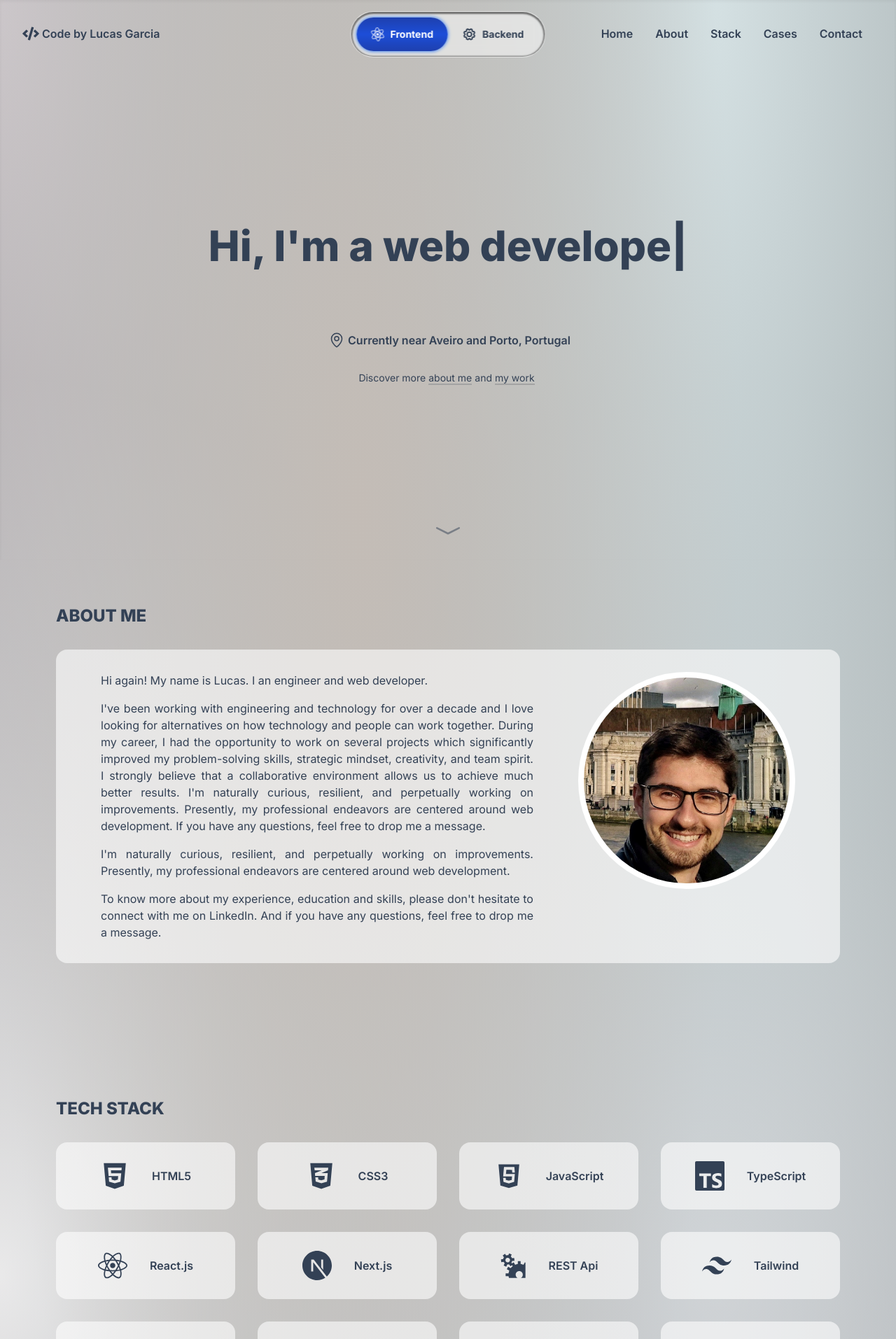
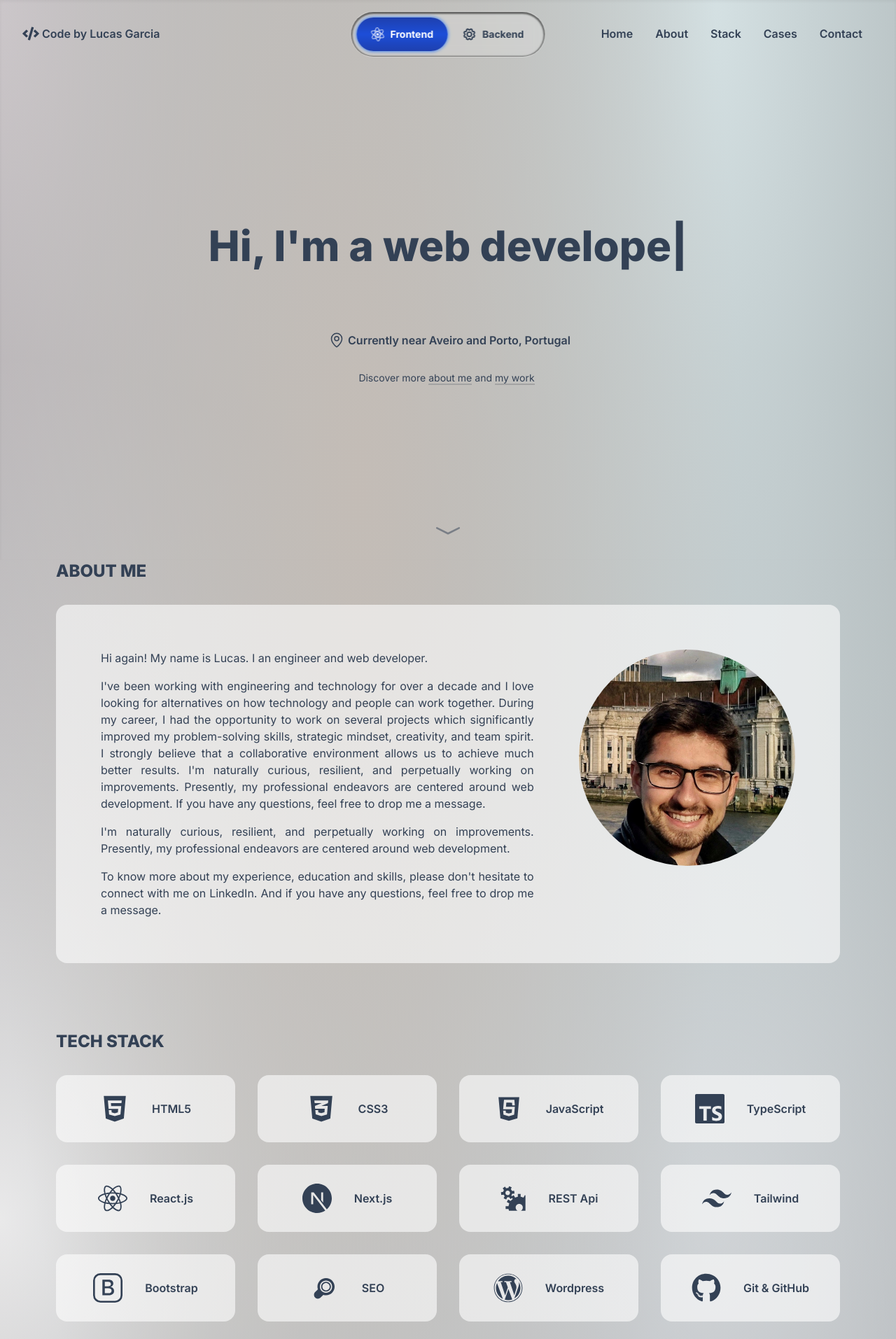
Before and after one commit to garcialucasm/lucasgarcia.work, a Next.js app in the folder lucasgarcia/: page / in a window 1280 px wide. Shown: the top 1913 px of the page at 70% size. Built offline with nearby package versions, Linux system fonts and the light colour scheme.

Commit message:
Changing basic layout and toggle background

```diff
--- a/lucasgarcia/src/components/Buttons/ToggleButton.tsx
+++ b/lucasgarcia/src/components/Buttons/ToggleButton.tsx
@@ -11,7 +11,7 @@ export const ToggleButton: React.FC<ToggleButtonProps> = ({
   const { selected } = useToggleBackFrontContext()
   return (
     <div
-      className={`flex w-fit rounded-full border border-white border-opacity-10 bg-opacity-50 backdrop-blur p-2 ${selected === ToggleButtonOptions.BACKEND ? "bg-neutral-800 shadow-inner-bottom-dark md:shadow-inner-top-dark" : "bg-white shadow-inner-bottom-light md:shadow-inner-top-light"}`}
+      className={`flex w-fit rounded-full border border-white border-opacity-10 bg-opacity-20 backdrop-blur p-2 ${selected === ToggleButtonOptions.BACKEND ? "bg-neutral-800 shadow-inner-bottom-dark md:shadow-inner-top-dark" : "bg-white shadow-inner-bottom-light md:shadow-inner-top-light"}`}
     >
       <SliderToggle optionA={optionA} optionB={optionB} />
     </div>
--- a/lucasgarcia/src/components/Containers/ContainerPage.tsx
+++ b/lucasgarcia/src/components/Containers/ContainerPage.tsx
@@ -5,7 +5,7 @@ interface Props {
 function ContainerPage({ children }: Props) {
   return (
     <div
-      className={`flex h-full w-full max-w-screen-xl flex-col gap-y-16 px-4 2xl:px-0`}
+      className={`flex h-full w-full max-w-screen-xl flex-col gap-y-24 px-4 2xl:px-0`}
     >
       {children}
     </div>
--- a/lucasgarcia/src/components/Containers/ContainerSections.tsx
+++ b/lucasgarcia/src/components/Containers/ContainerSections.tsx
@@ -9,7 +9,7 @@ const ContainerSections: React.FC<ContainerSectionsProps> = ({ children }) => {
   const { selected } = useToggleBackFrontContext()
   return (
     <>
-      <div className={`flex flex-col gap-y-8 md:p-12 xl:p-16`}>
+      <div className={`flex flex-col gap-y-8 md:px-12 xl:px-16`}>
         {children}
       </div>
     </>
--- a/lucasgarcia/src/components/Containers/ContainerSubSections.tsx
+++ b/lucasgarcia/src/components/Containers/ContainerSubSections.tsx
@@ -7,7 +7,7 @@ function ContainerSubSections({ children }: { children: React.ReactNode }) {
   const { selected } = useToggleBackFrontContext()
   return (
     <div
-      className={`group flex w-full flex-col items-center gap-8 rounded-2xl px-8 py-8 lg:px-16 transition-all duration-500 lg:hover:scale-105 hover:shadow-center-xl lg:flex-row lg:items-start ${selected === ToggleButtonOptions.BACKEND ? "bg-black bg-opacity-30" : "bg-white bg-opacity-60"}`}
+      className={`group flex w-full flex-col items-center gap-8 rounded-2xl p-8 lg:p-16 transition-all duration-500 lg:hover:scale-105 hover:shadow-center-xl lg:flex-row lg:items-start ${selected === ToggleButtonOptions.BACKEND ? "bg-black bg-opacity-30" : "bg-white bg-opacity-60"}`}
     >
       {children}
     </div>
--- a/lucasgarcia/src/components/Footer/Footer.tsx
+++ b/lucasgarcia/src/components/Footer/Footer.tsx
@@ -13,7 +13,8 @@ function Footer() {
   return (
     <>
       <footer
-        className={`mt-16 flex h-80 w-full flex-col items-center justify-center gap-y-4 bg-gradient-to-t ${selected === ToggleButtonOptions.BACKEND ? "from-black" : " from-white "} from-60% to-transparent`}
+        className={`mt-16 flex h-96 w-full flex-col items-center justify-center gap-y-4 bg-gradient-to-t ${selected === ToggleButtonOptions.BACKEND ? "from-black" : " from-white "} from-60% to-transparent`}
+        id="footer"
       >
         <div className="text-center text-xs">
           &copy; {currentYear} Lucas Garcia. All Rights Reserved.
--- a/lucasgarcia/src/components/Header/Navbar.tsx
+++ b/lucasgarcia/src/components/Header/Navbar.tsx
@@ -22,7 +22,7 @@ function Navbar() {
     href: string
   ) {
     event.preventDefault()
-    const offset = -70 // Adjust this value based on your desired offset
+    const offset = -130 // Adjust this value based on your desired offset
     const target = document.querySelector(href)
     if (target) {
       const y = target.getBoundingClientRect().top + window.scrollY + offset
@@ -167,7 +167,7 @@ function Navbar() {
           </div>
         </div>
         <div
-          className={`fixed bottom-0 flex h-20 w-full bg-opacity-50 backdrop-blur md:hidden ${(isScrolling || isOpenedNavbar) && `${selected === ToggleButtonOptions.BACKEND ? "bg-black" : "bg-white"} ${isOpenedNavbar && "hidden"}`}`}
+          className={`fixed bottom-0 flex h-20 w-full bg-opacity-50 backdrop-blur md:hidden ${(isScrolling || isOpenedNavbar) && `${selected === ToggleButtonOptions.BACKEND ? "bg-black shadow-t-xl" : "bg-white shadow-t-xl"} ${isOpenedNavbar && "hidden"}`}`}
         ></div>
         <div
           className={`fixed bottom-3 left-1/2 -translate-x-[139.5px] md:bottom-auto md:top-[21.2px] xl:top-[15.5px] ${isOpenedNavbar && "scale-0 opacity-0"} `}
--- a/lucasgarcia/src/components/Hero/HeroSection.tsx
+++ b/lucasgarcia/src/components/Hero/HeroSection.tsx
@@ -13,7 +13,7 @@ function HeroSection() {
     href: string
   ) {
     event.preventDefault()
-    const offset = -110 // Adjust this value based on your desired offset
+    const offset = -130 // Adjust this value based on your desired offset
     const target = document.querySelector(href)
     if (target) {
       const y = target.getBoundingClientRect().top + window.scrollY + offset
--- a/lucasgarcia/src/components/SectionsHome/About.tsx
+++ b/lucasgarcia/src/components/SectionsHome/About.tsx
@@ -21,7 +21,7 @@ const DESCRIPTION_ABOUT_P4 =
 function About() {
   const { selected } = useToggleBackFrontContext()
   return (
-    <div className="group" id="about">
+    <div id="about">
       <ContainerSections>
         <div className="flex flex-col items-center gap-y-8">
           <TitleLabel>About me</TitleLabel>
@@ -35,7 +35,7 @@ function About() {
                   <ParagraphLabel>{DESCRIPTION_ABOUT_P4}</ParagraphLabel>
                 </TextLabel>
               </div>
-              <div className="order-first flex h-64 w-64 overflow-hidden rounded-full border-8 border-white transition-colors group-hover:border-neutral-300 xl:order-none xl:h-fit xl:w-1/3">
+              <div className="order-first flex h-64 w-64 overflow-hidden rounded-full  border-white transition-colors group-hover:border-neutral-300 xl:order-none xl:h-fit xl:w-1/3">
                 <Image
                   src="/profile-picture.jpeg"
                   width={720}
--- a/lucasgarcia/tailwind.config.ts
+++ b/lucasgarcia/tailwind.config.ts
@@ -29,7 +29,7 @@ const config: Config = {
         "t-lg":
           "0 -10px 15px -3px rgba(0, 0, 0, 0.1), 0 4px 6px -2px rgba(0, 0, 0, 0.05)",
         "t-xl":
-          "0 -20px 25px -5px rgba(0, 0, 0, 0.1), 0 10px 10px -5px rgba(0, 0, 0, 0.04)",
+          "0 -20px 25px -5px rgba(0, 0, 0, 0.2), 0 10px 10px -5px rgba(0, 0, 0, 0.04)",
         "t-2xl": "0 -25px 50px -12px rgba(0, 0, 0, 0.25)",
         "t-3xl": "0 -35px 60px -15px rgba(0, 0, 0, 0.3)",
         "inner-top-light": "rgba(0, 0, 0, 0.5) 0px 1px 2px 2px inset",
```
